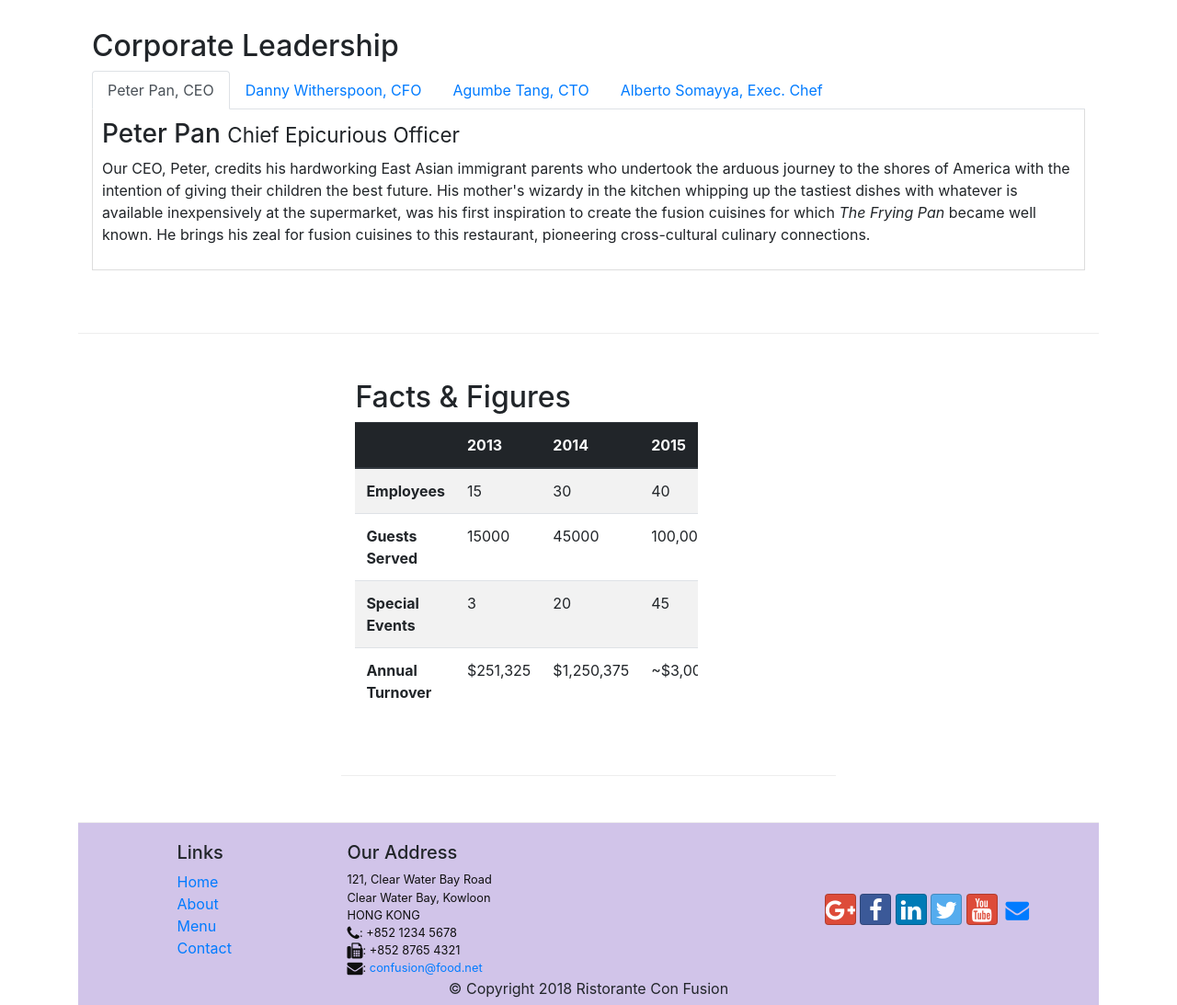
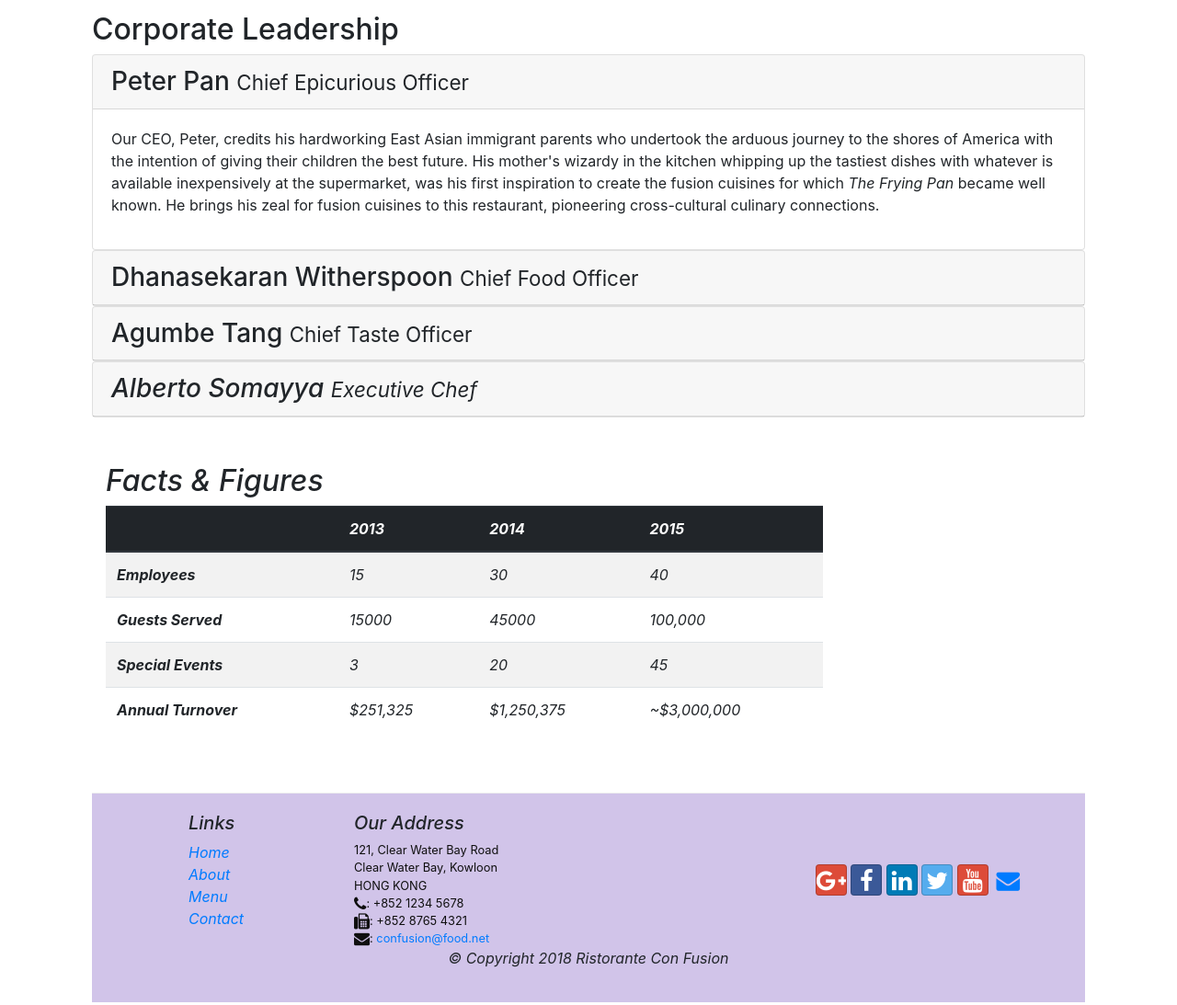
Before and after one commit to shingi94/bootstrap4_resturant, a website: page aboutus.html in a window 1280 px wide. Shown: the part 980-2073 px from the top of the page at 92% size. Drawn offline with nearby package versions, Linux system fonts and the light colour scheme.

Commit message:
Accordion Added

```diff
--- a/aboutus.html
+++ b/aboutus.html
@@ -104,55 +104,71 @@
             <div class="col-12">
                 <h2>Corporate Leadership</h2>
 
-                <ul class="nav nav-tabs">
-                    <li class="nav-item">
-                        <a class="nav-link active" href="#peter"
-                        role="tab" data-toggle="tab">Peter Pan, CEO</a>
-                    </li>
 
-                    <li class="nav-item">
-                        <a class="nav-link" href="#danny" role="tab"
-                          data-toggle="tab">Danny Witherspoon, CFO</a>
-                      </li>
-                      <li class="nav-item">
-                        <a class="nav-link" href="#agumbe"role="tab"
-                          data-toggle="tab">Agumbe Tang, CTO</a>
-                      </li>
-                      <li class="nav-item">
-                        <a class="nav-link" href="#alberto" role="tab"
-                          data-toggle="tab">Alberto Somayya, Exec. Chef</a>
-                      </li>
-                </ul>
 
-                <div class="tab-content">
+                <div id="accordion">
+                    <div class="card">
+                        <div class="card-header" role="tab" id="peterhead">
+                            <h3 class="mb-0">
+                                <a data-toggle="collapse" data-target="#peter">
+                                    Peter Pan <small>Chief Epicurious Officer</small>
+                                </a>
+                            </h3>
+                        </div>
+                        <div role="tabpanel" class="collapse show" id="peter" data-parent="#accordian">
+                            <div class="card-body">
+                                <p class="d-none d-sm-block">Our CEO, Peter, credits his hardworking East Asian immigrant parents who undertook the arduous journey to the shores of America with the intention of giving their children the best future. His mother's wizardy in the kitchen whipping up the tastiest dishes with whatever is available inexpensively at the supermarket, was his first inspiration to create the fusion cuisines for which <em>The Frying Pan</em> became well known. He brings his zeal for fusion cuisines to this restaurant, pioneering cross-cultural culinary connections.</p>
+                            </div>
 
-                <div role="tabpanel" class="tab-pane fade show active" id="peter">
 
-                    <h3>Peter Pan <small>Chief Epicurious Officer</small></h3>
-                    <p class="d-none d-sm-block">Our CEO, Peter, credits his hardworking East Asian immigrant parents who undertook the arduous journey to the shores of America with the intention of giving their children the best future. His mother's wizardy in the kitchen whipping up the tastiest dishes with whatever is available inexpensively at the supermarket, was his first inspiration to create the fusion cuisines for which <em>The Frying Pan</em> became well known. He brings his zeal for fusion cuisines to this restaurant, pioneering cross-cultural culinary connections.</p>
+                        </div>
 
+                    </div>
+
+                    <div class="card">
+                        <div class="card-header" role="tab" id="dannyhead">
+                        <h3 class="mb-0">
+                            <a class="collapsed" data-toggle="collapse" data-target="#danny">
+                            Dhanasekaran Witherspoon <small>Chief Food Officer</small>
+                            </a>
+                        </h3>
+                    </div>
+                    <div class="collapse" id="danny" data-parent="#accordion">
+                        <div class="card-body">
+                            <p class="d-none d-sm-block">Our CFO, Danny, as he is affectionately referred to by his colleagues, comes from a long established family tradition in farming and produce. His experiences growing up on a farm in the Australian outback gave him great appreciation for varieties of food sources. As he puts it in his own words, <em>Everything that runs, wins, and everything that stays, pays!</em></p>
+                        </div>
+                    </div>
+                </div>
+                <div class="card">
+                        <div class="card-header" role="tab" id="agumbehead">
+                        <h3 class="mb-0">
+                            <a class="collapsed" data-toggle="collapse" data-target="#agumbe">
+                            Agumbe Tang <small>Chief Taste Officer</small>
+                            </a>
+                        </h3>
+                    </div>
+                    <div class="collapse" id="agumbe" data-parent="#accordion">
+                        <div class="card-body">
+                            <p class="d-none d-sm-block">Blessed with the most discerning gustatory sense, Agumbe, our CTO, personally ensures that every dish that we serve meets his exacting tastes. Our chefs dread the tongue lashing that ensues if their dish does not meet his exacting standards. He lives by his motto, <em>You click only if you survive my lick.</p>
+                        </div>
+                    </div>
+                </div>
+                <div class="card">
+                        <div class="card-header" role="tab" id="albertohead">
+                        <h3 class="mb-0">
+                            <a class="collapsed" data-toggle="collapse" data-target="#alberto">
+                            Alberto Somayya <small>Executive Chef</small>
+                            </a>
+                        </h3>
+                    </div>
+                    <div class="collapse" id="alberto" data-parent="#accordion">
+                        <div class="card-body">
+                            <p class="d-none d-sm-block">Award winning three-star Michelin chef with wide International experience having worked closely with whos-who in the culinary world, he specializes in creating mouthwatering Indo-Italian fusion experiences. He says, <em>Put together the cuisines from the two craziest cultures, and you get a winning hit! Amma Mia!</em></p>
+                        </div>
+                    </div>
                 </div>
 
-                <div role="tabpanel" class="tab-pane fade " id="danny">
 
-                    <h3>Dhanasekaran Witherspoon <small>Chief Food Officer</small></h3>
-                    <p class="d-none d-sm-block">Our CFO, Danny, as he is affectionately referred to by his colleagues, comes from a long established family tradition in farming and produce. His experiences growing up on a farm in the Australian outback gave him great appreciation for varieties of food sources. As he puts it in his own words, <em>Everything that runs, wins, and everything that stays, pays!</em></p>
-                </div>
-
-                    <div role="tabpanel" class="tab-pane fade " id="agumbe">
-                    <h3>Agumbe Tang <small>Chief Taste Officer</small></h3>
-                    <p class="d-none d-sm-block">Blessed with the most discerning gustatory sense, Agumbe, our CTO, personally ensures that every dish that we serve meets his exacting tastes. Our chefs dread the tongue lashing that ensues if their dish does not meet his exacting standards. He lives by his motto, <em>You click only if you survive my lick.</em></p>
-                </div>
-
-                <div role="tabpanel" class="tab-pane fade " id="alberto">
-                    <h3>Alberto Somayya <small>Executive Chef</small></h3>
-                    <p class="d-none d-sm-block">Award winning three-star Michelin chef with wide International experience having worked closely with whos-who in the culinary world, he specializes in creating mouthwatering Indo-Italian fusion experiences. He says, <em>Put together the cuisines from the two craziest cultures, and you get a winning hit! Amma Mia!</em></p>
-                </div>
-
-                </div>
-
-            </div>
-       </div>
        <div class="row row-content">
            <div class="col-12 col-sm-9">
                <h2>Facts &amp; Figures</h2>
```
